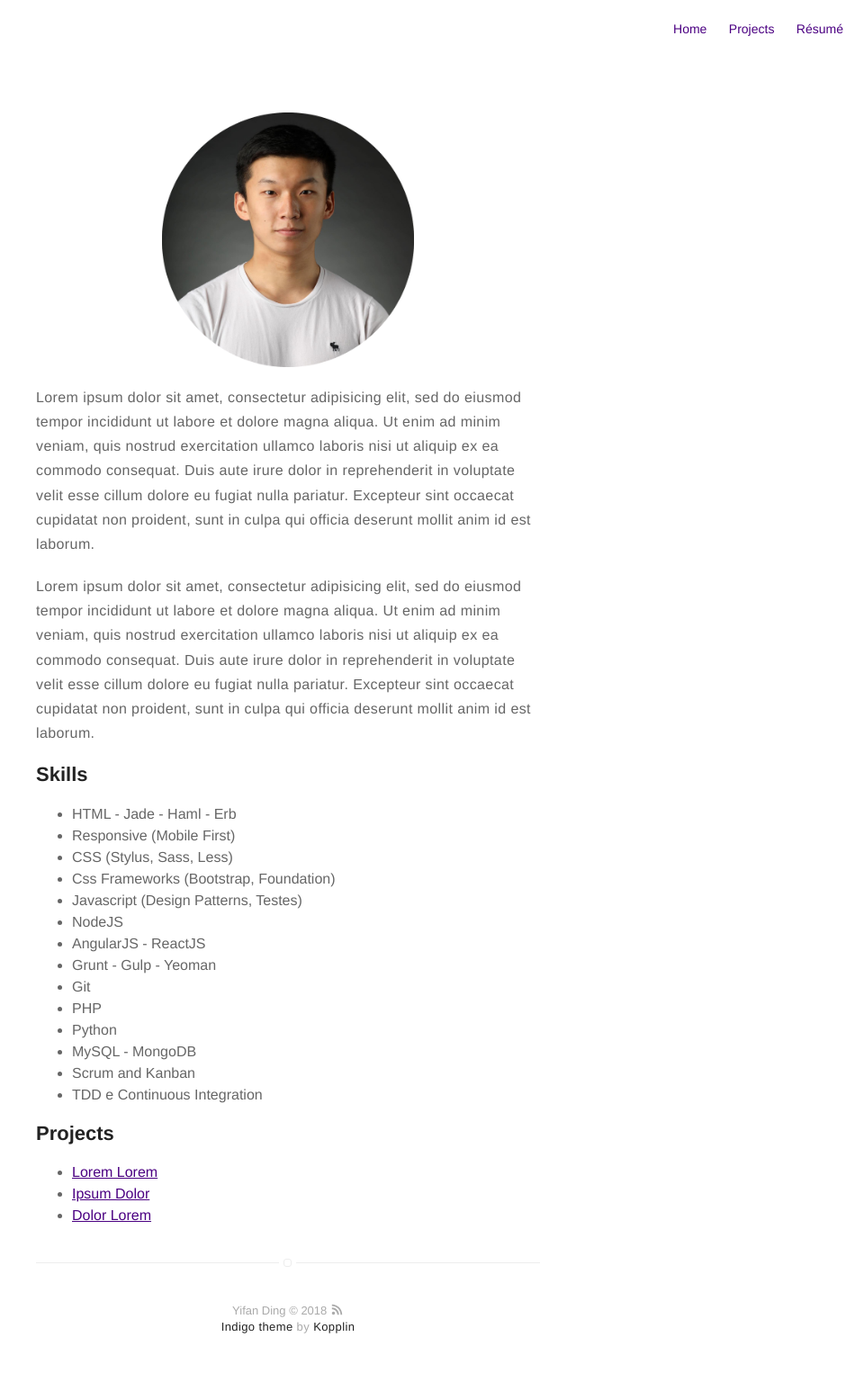
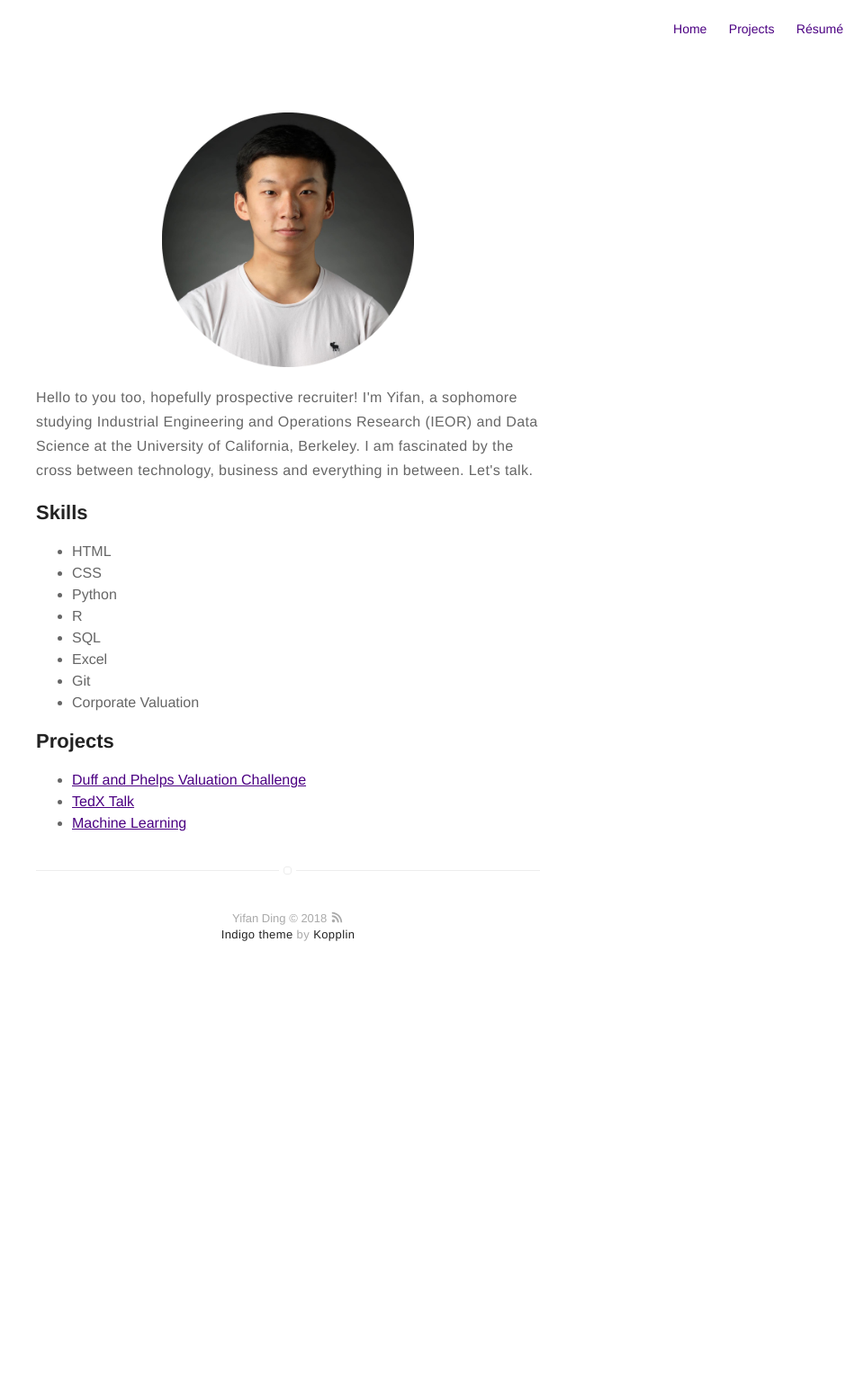
Before and after one commit to yifan-ding/yifan-ding.github.io, a Jekyll site: the page built from about.md, in a window 1280 px wide. Shown: the whole page at 90% size, without its empty margins (320-1280 px from the left). Built offline with Jekyll 4.4.1, drawn with Linux system fonts in a browser that asks for light colours; after the commit the page ends 1110 px from its top, so only the background shows below that.

Commit message:
Update about.md

```diff
--- a/about.md
+++ b/about.md
@@ -4,43 +4,25 @@ layout: page
 ---
 ![Profile Image]({{ site.url }}/{{ site.picture }})
 
-<p>Lorem ipsum dolor sit amet, consectetur adipisicing elit, sed do eiusmod
-tempor incididunt ut labore et dolore magna aliqua. Ut enim ad minim veniam,
-quis nostrud exercitation ullamco laboris nisi ut aliquip ex ea commodo
-consequat. Duis aute irure dolor in reprehenderit in voluptate velit esse
-cillum dolore eu fugiat nulla pariatur. Excepteur sint occaecat cupidatat non
-proident, sunt in culpa qui officia deserunt mollit anim id est laborum.</p>
-
-<p>Lorem ipsum dolor sit amet, consectetur adipisicing elit, sed do eiusmod
-tempor incididunt ut labore et dolore magna aliqua. Ut enim ad minim veniam,
-quis nostrud exercitation ullamco laboris nisi ut aliquip ex ea commodo
-consequat. Duis aute irure dolor in reprehenderit in voluptate velit esse
-cillum dolore eu fugiat nulla pariatur. Excepteur sint occaecat cupidatat non
-proident, sunt in culpa qui officia deserunt mollit anim id est laborum.</p>
+<p>Hello to you too, hopefully prospective recruiter! I'm Yifan, a sophomore studying Industrial Engineering and Operations Research (IEOR) and Data Science at the University of California, Berkeley. I am fascinated by the cross between technology, business and everything in between. Let's talk.</p>
 
 <h2>Skills</h2>
 
 <ul class="skill-list">
-	<li>HTML - Jade - Haml - Erb</li>
-	<li>Responsive (Mobile First)</li>
-	<li>CSS (Stylus, Sass, Less)</li>
-	<li>Css Frameworks (Bootstrap, Foundation)</li>
-	<li>Javascript (Design Patterns, Testes)</li>
-	<li>NodeJS</li>
-	<li>AngularJS - ReactJS</li>
-	<li>Grunt - Gulp - Yeoman</li>
+	<li>HTML</li>
+	<li>CSS</li>
+	<li>Python</li>
+	<li>R</li>
+	<li>SQL</li>
+	<li>Excel</li>
 	<li>Git</li>
-	<li>PHP</li>
-	<li>Python</li>
-	<li>MySQL - MongoDB</li>
-	<li>Scrum and Kanban</li>
-	<li>TDD e Continuous Integration</li>
+	<li>Corporate Valuation</li>
 </ul>
 
 <h2>Projects</h2>
 
 <ul>
-	<li><a href="https://github.com/">Lorem Lorem</a></li>
-	<li><a href="https://github.com/">Ipsum Dolor</a></li>
-	<li><a href="https://github.com/">Dolor Lorem</a></li>
+	<li><a href="https://github.com/">Duff and Phelps Valuation Challenge</a></li>
+	<li><a href="https://github.com/">TedX Talk</a></li>
+	<li><a href="https://github.com/">Machine Learning</a></li>
 </ul>
```
